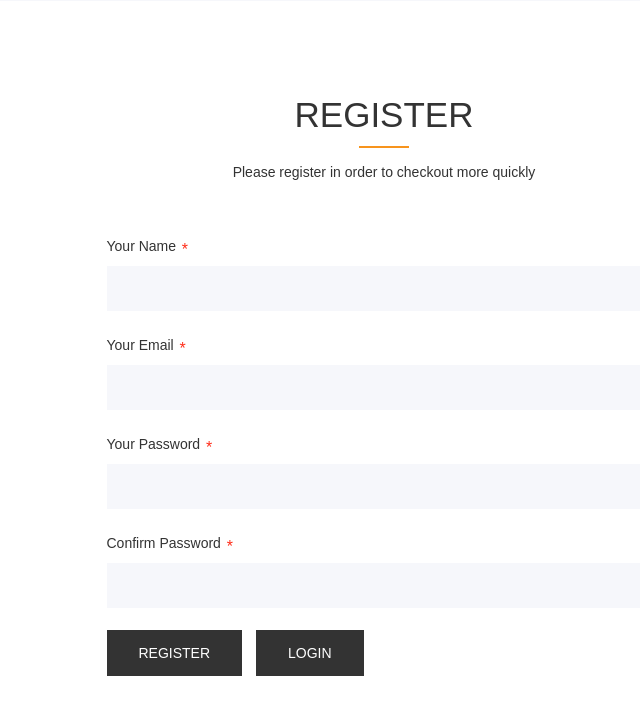
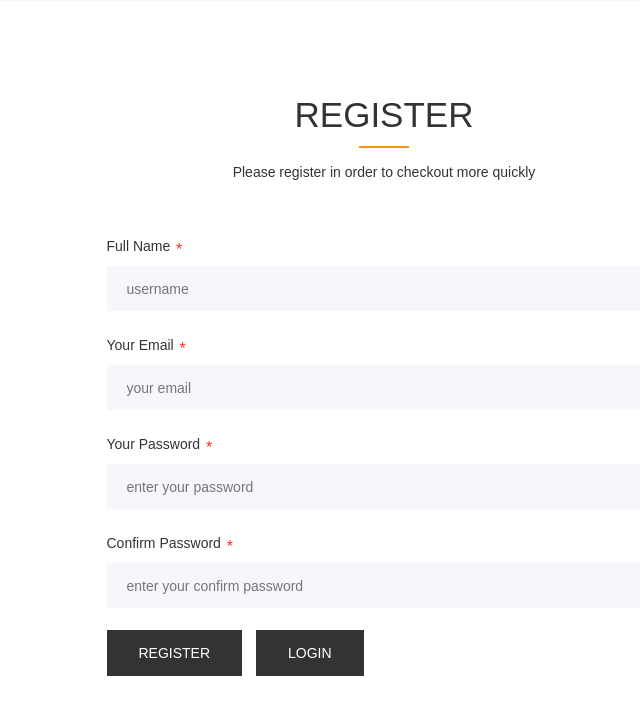
Before and after one commit to r4mi4/django_shop, a Django app: page /accounts/register/ in a window 1280 px wide. Shown: the part 258-974 px from the top of the page, without its empty margins (256-896 px from the left). Run offline with Django 3.2, Linux system fonts and the light colour scheme; some libraries are stand-ins or nearby versions.

Commit message:
complete user register section

```diff
--- a/accounts/forms.py
+++ b/accounts/forms.py
@@ -42,7 +42,7 @@ class UserLoginForm(forms.Form):
 
 
 class UserRegistrationForm(forms.Form):
-    username = forms.CharField(max_length=30,
+    full_name = forms.CharField(max_length=30,
                                widget=forms.TextInput(attrs={'placeholder': 'username'}))
     email = forms.EmailField(max_length=50,
                              widget=forms.EmailInput(attrs={'placeholder': 'your email'}))
--- a/accounts/templates/accounts/register.html
+++ b/accounts/templates/accounts/register.html
@@ -29,35 +29,36 @@
                     <p>Please register in order to checkout more quickly</p>
                     <!-- Form -->
                     <form class="form" method="post" action="#">
+                        {% csrf_token %}
                         <div class="row">
                             <div class="col-12">
                                 <div class="form-group">
-                                    <label>Your Name<span>*</span></label>
-                                    <input type="text" name="name" placeholder="" required="required">
+                                    <label>Full Name<span>*</span></label>
+                                    {{form.full_name}}
                                 </div>
                             </div>
                             <div class="col-12">
                                 <div class="form-group">
                                     <label>Your Email<span>*</span></label>
-                                    <input type="text" name="email" placeholder="" required="required">
+                                    {{form.email}}
                                 </div>
                             </div>
                             <div class="col-12">
                                 <div class="form-group">
                                     <label>Your Password<span>*</span></label>
-                                    <input type="password" name="password" placeholder="" required="required">
+                                    {{form.password1}}
                                 </div>
                             </div>
                             <div class="col-12">
                                 <div class="form-group">
                                     <label>Confirm Password<span>*</span></label>
-                                    <input type="password" name="password" placeholder="" required="required">
+                                    {{form.password2}}
                                 </div>
                             </div>
                             <div class="col-12">
                                 <div class="form-group login-btn">
                                     <button class="btn" type="submit">Register</button>
-                                    <a href="login.html" class="btn">Login</a>
+                                    <a href="{% url 'accounts:login' %}" class="btn">Login</a>
                                 </div>
                             </div>
                         </div>
--- a/accounts/views.py
+++ b/accounts/views.py
@@ -1,8 +1,9 @@
 from django.shortcuts import render, redirect
 from django.contrib.auth import logout, authenticate, login
 from django.contrib import messages
+from .models import User
 
-from .forms import UserLoginForm
+from .forms import UserLoginForm, UserRegistrationForm
 
 
 def user_login(request):
@@ -24,7 +25,22 @@ def user_login(request):
 
 
 def register(request):
-    return render(request, 'accounts/register.html')
+    if request.method == 'POST':
+        form = UserRegistrationForm(request.POST)
+        if form.is_valid():
+            cd = form.cleaned_data
+            check = User.objects.filter(email__iexact=cd['email']).exists()
+            if check:
+                messages.error(request, 'please take another email !', 'danger')
+            else:
+                user = User.objects.create_user(full_name=cd['full_name'], email=cd['email'], password=cd['password1'])
+                user.save()
+                login(request, user)
+                messages.success(request, 'you registered and login successfully', 'success')
+                return redirect('company:home')
+    else:
+        form = UserRegistrationForm()
+    return render(request, 'accounts/register.html', {'form': form})
 
 
 def user_logout(request):
```
